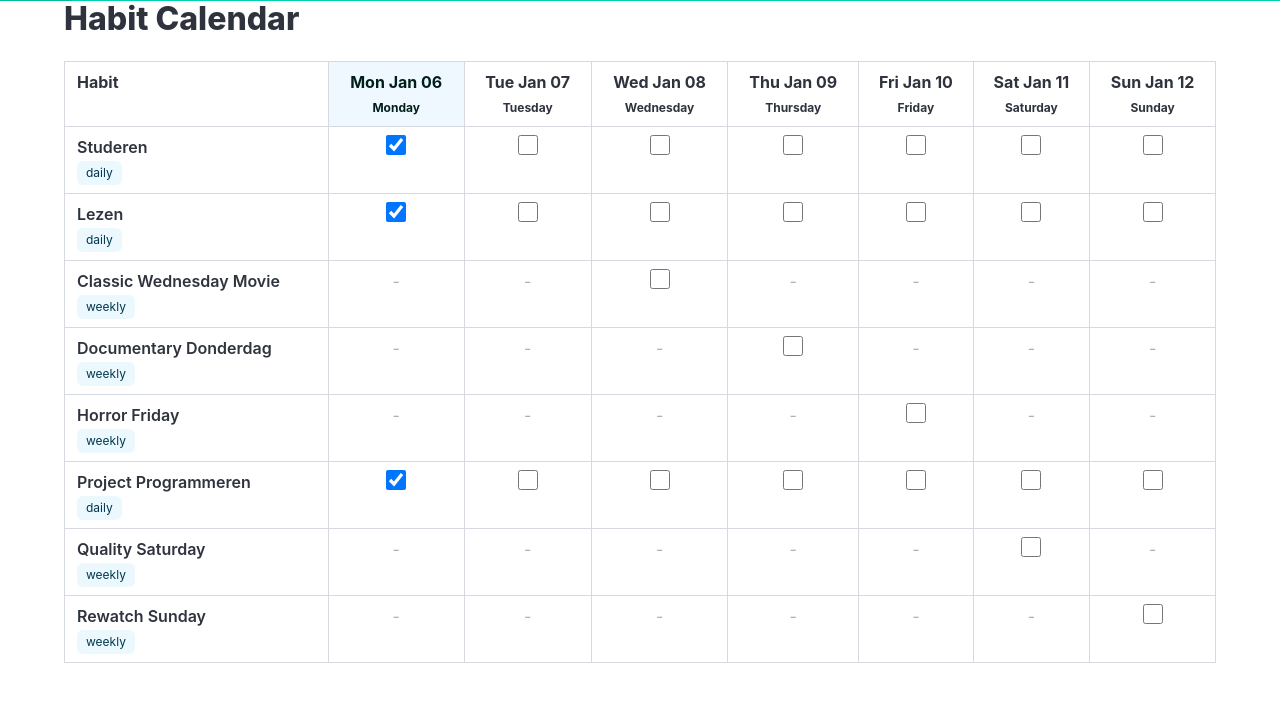
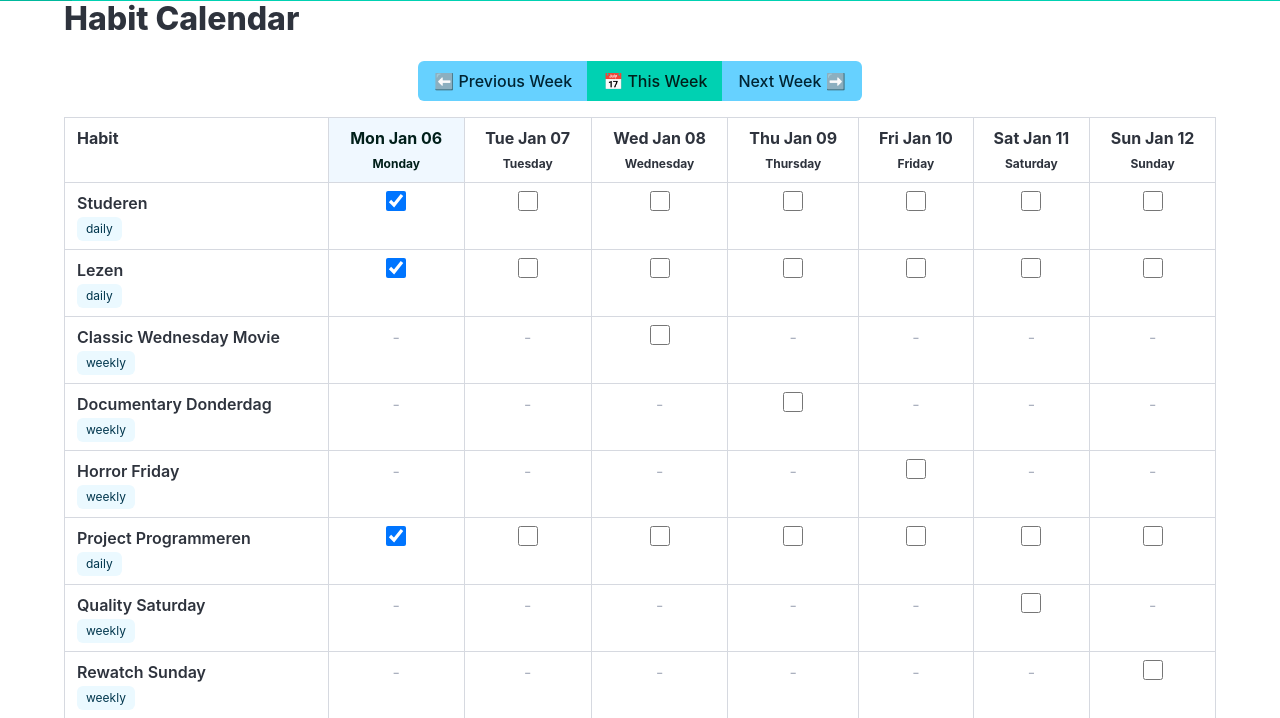
Before and after one commit to messineg/logboekmentalegezondheid, a Django app: page /habits/calendar/ in a window 1280 px wide. Shown: the part 51-769 px from the top of the page. Run offline with Django 5.2, Linux system fonts and the light colour scheme; a user stored in the database is signed in; data comes from the database, SQL or seed files in the repository; both versions use the stored data as it was after the commit.

Commit message:
aanpassingen calendar view en wat html aanpassingen

```diff
--- a/applicatie/mental_health_web/habits/templates/habits/calendar.html
+++ b/applicatie/mental_health_web/habits/templates/habits/calendar.html
@@ -34,6 +34,17 @@
     </nav>
     <div class="container">
         <h1 class="title is-3 mb-5">Habit Calendar</h1>
+        <div class="buttons has-addons is-centered mb-4">
+            <a href="?week_offset={{ week_offset|add:-1 }}" class="button is-info">
+                ⬅️ Previous Week
+            </a>
+            <a href="?week_offset=0" class="button is-primary">
+                📅 This Week
+            </a>
+            <a href="?week_offset={{ week_offset|add:1 }}" class="button is-info">
+                Next Week ➡️
+            </a>
+        </div>
 
         <div class="table-container">
             <table class="table is-bordered is-fullwidth">
--- a/applicatie/mental_health_web/habits/views.py
+++ b/applicatie/mental_health_web/habits/views.py
@@ -13,7 +13,11 @@ from collections import defaultdict
 
 def calendar_view(request):
     today = date.today()
-    start_date = today - timedelta(days=today.weekday())
+
+    week_offset = int(request.GET.get('week_offset', 0))
+
+    start_date = today - timedelta(days=today.weekday()) + timedelta(weeks=week_offset)
+
     dates = [start_date + timedelta(days=i) for i in range(7)]
 
     habits = Habit.objects.filter(user=request.user)
@@ -55,7 +59,8 @@ def calendar_view(request):
     return render(request, 'habits/calendar.html', {
         'calendar_data': calendar_data,
         'dates': dates,
-        'today': today
+        'today': today,
+        'week_offset': week_offset
     })
 
 
```
Also changed, not shown: applicatie/mental_health_web/habits/templates/habits/manage_habits.html (+13 -1 lines), applicatie/data/mental_log.db.
